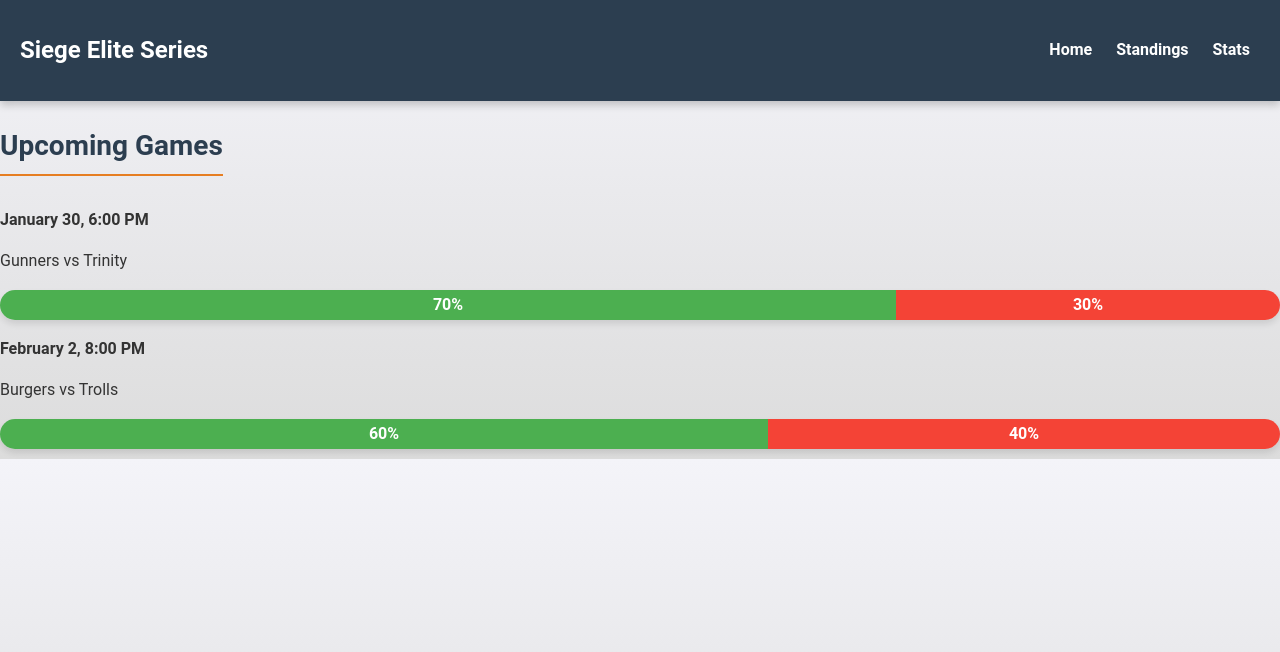
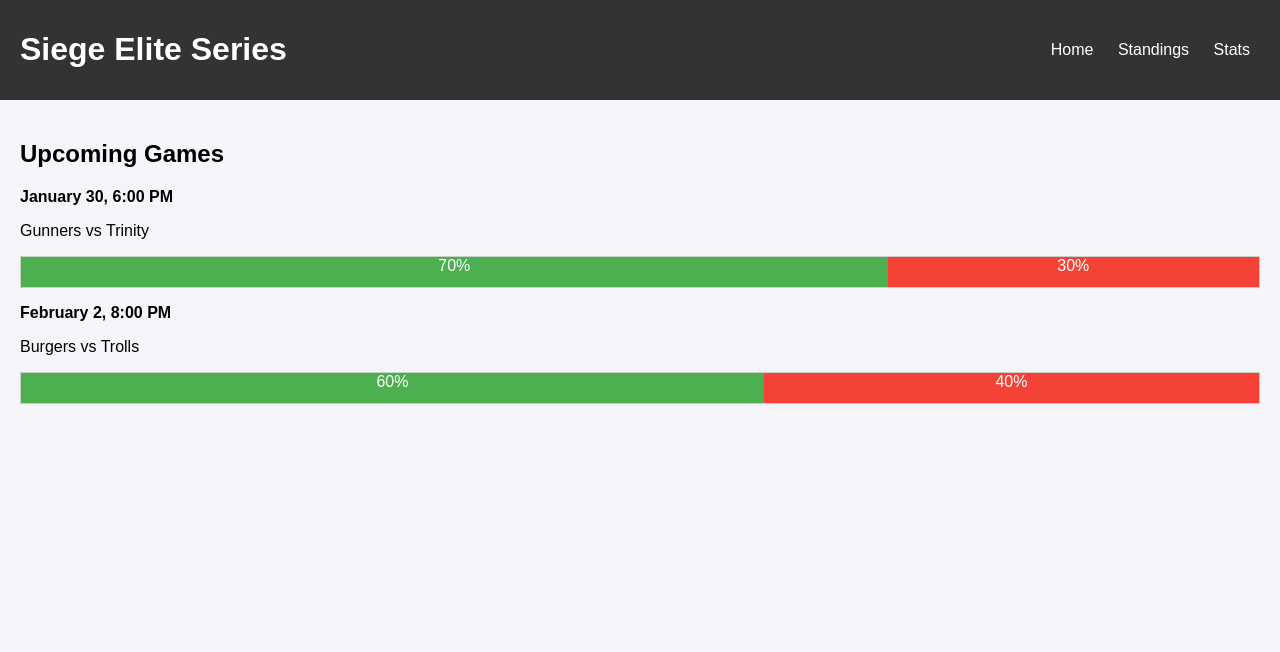
Before and after one commit to jrdibs/ses, a plain HTML site: page index.html in a window 1280 px wide. Drawn offline with Linux system fonts and the light colour scheme.

Commit message:
Update index.html

```diff
--- a/index.html
+++ b/index.html
@@ -6,108 +6,74 @@
     <title>Siege Elite Series</title>
     <style>
         body {
-            font-family: 'Roboto', sans-serif;
-            line-height: 1.6;
+            font-family: Arial, sans-serif;
             margin: 0;
             padding: 0;
-            background: linear-gradient(to bottom, #f4f4f9, #dcdcdc);
-            color: #333;
+            background-color: #f4f4f9;
         }
-
         header {
-            background-color: #2c3e50;
-            color: white;
-            padding: 15px 20px;
+            background-color: #333;
+            color: #fff;
+            padding: 10px 20px;
             display: flex;
             justify-content: space-between;
             align-items: center;
-            box-shadow: 0px 4px 8px rgba(0, 0, 0, 0.2);
         }
-
-        header h1 {
-            font-size: 24px;
+        header nav a {
+            color: #fff;
+            text-decoration: none;
+            margin: 0 10px;
         }
-
-        header nav a {
-            color: white;
-            margin: 0 10px;
-            text-decoration: none;
-            font-weight: bold;
-            transition: color 0.3s ease;
+        header nav a:hover {
+            text-decoration: underline;
         }
-
-        header nav a:hover {
-            color: #f39c12;
+        .container {
+            padding: 20px;
         }
-
-        .container h2 {
-            font-size: 28px;
-            color: #2c3e50;
-            margin-bottom: 15px;
-            border-bottom: 2px solid #e67e22;
-            padding-bottom: 5px;
-            display: inline-block;
-        }
-
         table {
             width: 100%;
             border-collapse: collapse;
             margin: 20px 0;
-            background: #fff;
-            box-shadow: 0px 4px 8px rgba(0, 0, 0, 0.1);
         }
-
         table th, table td {
-            padding: 12px 15px;
+            border: 1px solid #ccc;
+            padding: 10px;
             text-align: center;
-            border: 1px solid #ddd;
         }
-
         table th {
-            background-color: #2c3e50;
-            color: white;
+            background-color: #333;
+            color: #fff;
         }
-
-        table tr:nth-child(even) {
-            background-color: #f2f2f2;
+        .prediction-bar {
+            display: flex;
+            height: 30px;
+            border: 1px solid #ccc;
+            margin: 10px 0;
+            position: relative;
         }
-
-        .prediction-bar {
-            height: 30px;
-            display: flex;
-            border-radius: 15px;
-            overflow: hidden;
-            margin: 10px 0;
-            box-shadow: 0px 4px 6px rgba(0, 0, 0, 0.1);
-        }
-
         .prediction-bar .team-a {
             background-color: #4caf50;
             color: #fff;
-            display: flex;
-            align-items: center;
-            justify-content: center;
-            font-weight: bold;
+            text-align: center;
         }
-
         .prediction-bar .team-b {
             background-color: #f44336;
             color: #fff;
-            display: flex;
-            align-items: center;
-            justify-content: center;
-            font-weight: bold;
+            text-align: center;
         }
-
         .tooltip {
             position: absolute;
-            background: rgba(0, 0, 0, 0.8);
-            color: white;
-            padding: 5px 10px;
+            top: -30px;
+            left: 50%;
+            transform: translateX(-50%);
+            background-color: #333;
+            color: #fff;
+            padding: 5px;
             border-radius: 5px;
-            font-size: 12px;
             display: none;
-            z-index: 10;
+        }
+        .prediction-bar:hover .tooltip {
+            display: block;
         }
     </style>
 </head>
```
